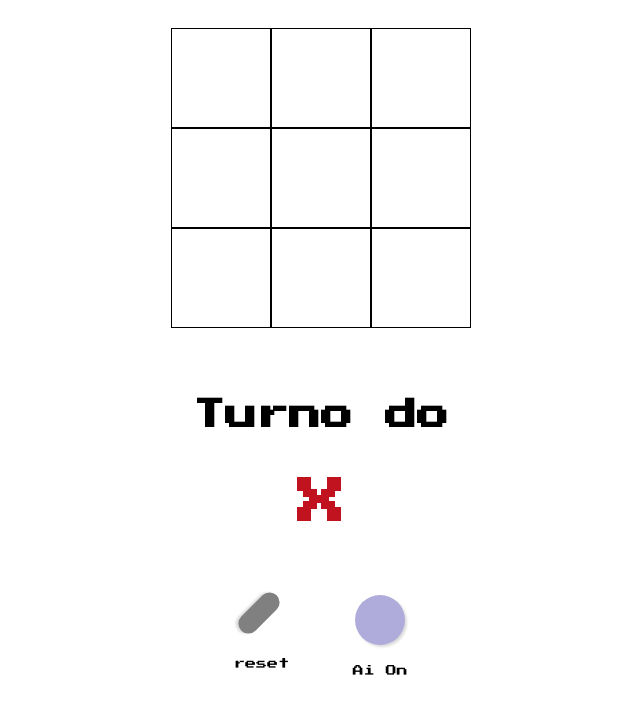
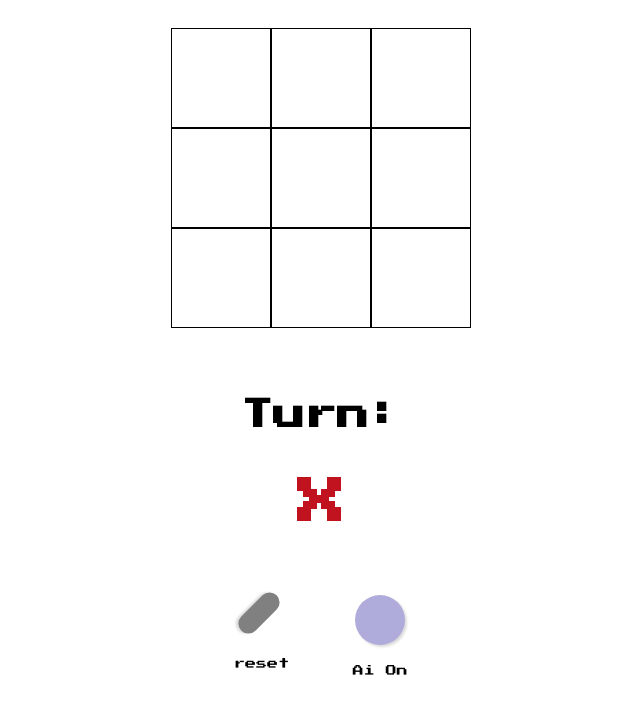
Before and after one commit to LeTXT/ticTacToe, a React (Create React App) app: page / in a window 1280 px wide. Shown: the top 714 px of the page, without its empty margins (319-959 px from the left). Built offline with nearby package versions, Linux system fonts and the light colour scheme.

Commit message:
1 file modified

```diff
--- a/src/components/Turn.jsx
+++ b/src/components/Turn.jsx
@@ -11,12 +11,12 @@ export default function Turn({turnState}) {
 
   const arrWin = () => arr[1] === 'x' ? <h1 className='red'>x</h1> : <h1 className='blue'>o</h1>
 
-  const h1 = <h1 className='h1'> venceu!</h1>
+  const h1 = <h1 className='h1'> Win!</h1>
 
-  const turnSta = () => Logic() ? h1 : arr[0] === undefined ? 'Empate' : arr[0]
+  const turnSta = () => Logic() ? h1 : arr[0] === undefined ? 'Draw' : arr[0]
 
 
-  const turnStr = () => Logic() ? arrWin() : arr[0] === undefined ? '' : 'Turno do'
+  const turnStr = () => Logic() ? arrWin() : arr[0] === undefined ? '' : 'Turn:'
 
 
 
```
